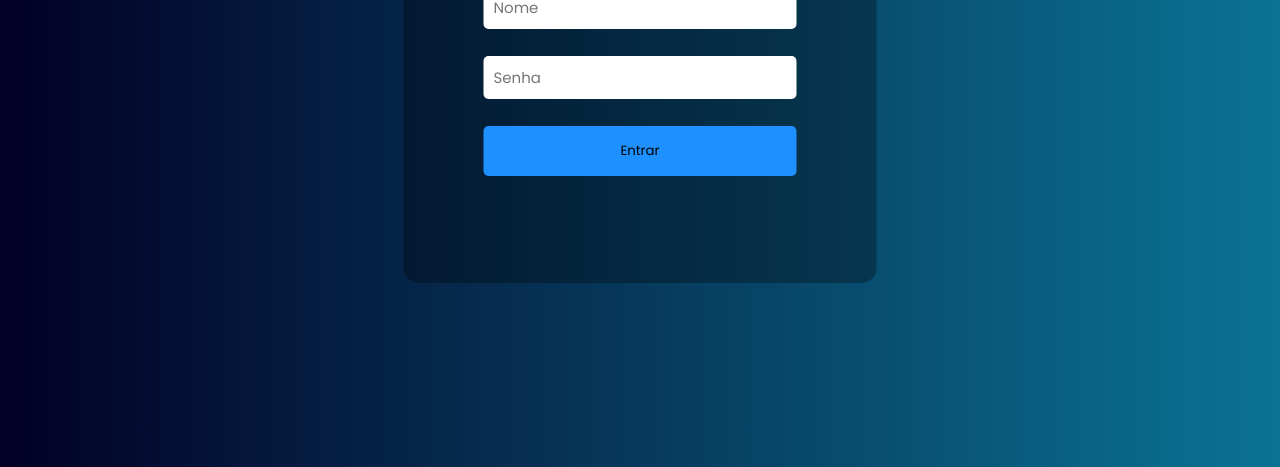
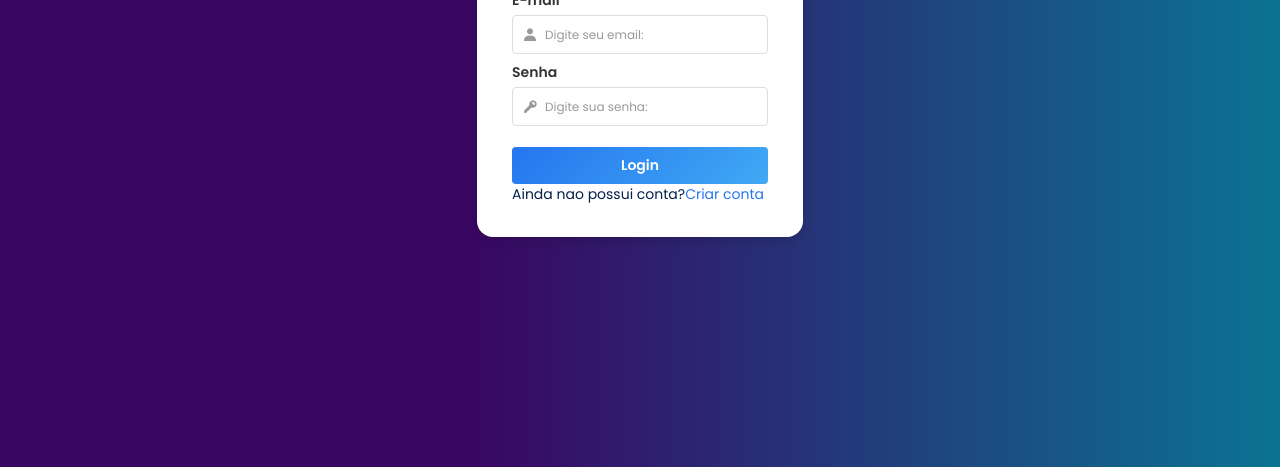
Before and after one commit to Jhonnee101/Lista-mercado, a plain HTML site: page Tela-login/telaLogin.html in a window 1280 px wide. Shown: the part 333-800 px from the top of the page. Drawn offline with nearby package versions, Linux system fonts and the light colour scheme.

Commit message:
ref
Alteracoes tela login

```diff
--- /dev/null
+++ b/Tela-login/script.js
@@ -0,0 +1,3 @@
+function entrar(){
+    location.assign('index.html')
+}
--- a/Tela-login/style.css
+++ /dev/null
@@ -1,49 +0,0 @@
-@import url('https://fonts.googleapis.com/css2?family=Poppins:wght@400;500;600;700&display=swap');
-
-*{
-    margin: 0;
-    padding: 0;
-    box-sizing: border-box;
-    font-family: 'Poppins', sans-serif;
-}
-
-body{
-    width: 100%;
-    height: 100vh;
-    overflow: hidden;
-    background: rgb(2,0,36);
-    background: linear-gradient(90deg, rgba(2,0,36,1) 0%, rgba(11,115,148,1) 100%);
-
-
-}
-
-div{
-    background-color: rgba(0, 0, 0, 0.3);
-    position: absolute;
-    top: 50%;
-    left: 50%;
-    transform: translate(-50%,-50%);
-    padding: 80px;
-    border-radius: 15px;
-    color: white;
-    font-size: large;
-
-}
-input{
-    padding: 10px;
-    border: none;
-    border-radius: 5px;
-    font-size: 15px;
-
-}
-button{
-    background-color: dodgerblue;
-    border: none;
-    padding: 15px;
-    width: 100%;
-    border-radius: 5px;
-}
-button:hover{
-    background-color: deepskyblue;
-    cursor: pointer;
-}
--- /dev/null
+++ b/Tela-login/telaLogin.css
@@ -0,0 +1,122 @@
+@import url('https://fonts.googleapis.com/css2?family=Poppins:wght@400;500;600;700&display=swap');
+* {
+    margin: 0;
+    padding: 0;
+    outline: 0;
+    border: 0;
+    box-sizing: border-box;
+    font-family: 'Poppins', sans-serif;
+    font-size: 14px;
+    font-weight: 400;
+  }
+
+  .login {
+    height: 100vh;
+    background: rgb(57,7,98);
+    background: linear-gradient(90deg, rgba(57,7,98,1) 37%, rgba(11,115,148,1) 100%);
+    display: flex;
+    justify-content: center;
+    align-items: center;
+  }
+
+  .container {
+    display: flex;
+    flex-direction: column;
+    justify-content: center;
+    align-items: center;
+    background-color: #ffffff;
+    padding: 32px;
+    border-radius: 16px;
+    box-shadow: 0 4px 10px 0 #00000020;
+  }
+
+  .headline {
+    font-size: 30px;
+    font-weight: 600;
+    color: #333333;
+  }
+
+  .subheadline {
+    font-size: 14px;
+    font-weight: 400;
+    color: #666;
+  }
+
+  .form {
+    width: 256px;
+    display: flex;
+    flex-direction: column;
+    justify-content: center;
+    align-items: flex-start;
+    margin-top: 16px;
+  }
+
+  .input-email {
+    margin-bottom: 8px;
+    width: 100%;
+    padding: 8px 0 8px 32px;
+    border: 1px solid #dddddd;
+    border-radius: 4px;
+  }
+
+  .input-password {
+    width: 100%;
+    padding: 8px 0 8px 32px;
+    border: 1px solid #dddddd;
+    border-radius: 4px;
+  }
+
+  .label-email {
+    margin: 0 0 -12px 0;
+    color: #333333;
+    font-weight: 600;
+  }
+
+  .label-password {
+    margin: 0 0 -12px 0;
+    color: #333333;
+    font-weight: 600;
+  }
+
+  .form i {
+    color: #999999;
+    font-size: 16px;
+    transform: translateX(10px) translateY(28px);
+  }
+
+  .input-email::placeholder {
+    font-size: 12px;
+    color: #999999;
+  }
+
+  .input-password::placeholder {
+    font-size: 12px;
+    color: #999999;
+  }
+
+  .input-email:focus {
+    border: 1px solid #2676EF;
+  }
+
+  .input-password:focus {
+    border: 1px solid #2676EF;
+  }
+
+  .button {
+    width: 100%;
+    border-radius: 4px;
+    font-weight: 600;
+    background: linear-gradient(135deg, #2676EF, #40A9F4);
+    color: #ffffff;
+    padding: 8px;
+    cursor: pointer;
+  }
+
+p{
+  color: #04204b;
+}
+
+a{
+  color: #2676EF;
+  text-decoration: none;
+}
--- a/Tela-login/telaLogin.html
+++ b/Tela-login/telaLogin.html
@@ -1,23 +1,32 @@
 <!DOCTYPE html>
-<html lang="pt-br">
-<head>
-    <meta charset="UTF-8">
-    <meta name="viewport" content="width=device-width, initial-scale=1.0">
-    <meta http-equiv="X-UA-Compatible" content="IE=edge">
-    <link rel="stylesheet" href="style.css">
+<html lang="pt-BR">
+  <head>
+    <meta charset="UTF-8" />
+    <meta http-equiv="X-UA-Compatible" content="IE=edge" />
+    <meta name="viewport" content="width=device-width, initial-scale=1.0" />
+    <link href='https://unpkg.com/boxicons@2.1.4/css/boxicons.min.css' rel='stylesheet'>
+    <link rel="stylesheet" href="telalogin.css" />
+
     <title>Login</title>
-</head>
+  </head>
+  <body>
+    <main class="login">
+      <form class="container">
+        <h1 class="headline">Lista de compras</h1>
+        <div class="form">
+          <label class="label-email" for="email">E-mail</label>
+          <i class="bx bxs-user"></i>
+          <input class="input-email" type="email" id="email" placeholder="Digite seu email:" autocomplete="off">
 
-<body>
-    <div class="Login">
-        <h1>Login</h1>
-        <input type="text" placeholder="Nome">
-        <br><br>
-        <input type="password" placeholder="Senha">
-        <br><br>
-        <button>Entrar</button>
-        <br><br>
-    </div>
-    </div>
-</body>
+          <label class="label-password" for="password">Senha</label>
+          <i class="bx bxs-key"></i>
+          <input class="input-password" type="password" id="password" placeholder="Digite sua senha:">
+          <br>
+          <input class="button" type="submit" value="Login">
+          <p>Ainda nao possui conta?<a href="telaCadastro.html">Criar conta</a></p>
+
+       </div>
+      </form>
+    </main>
+  </body>
 </html>
```
